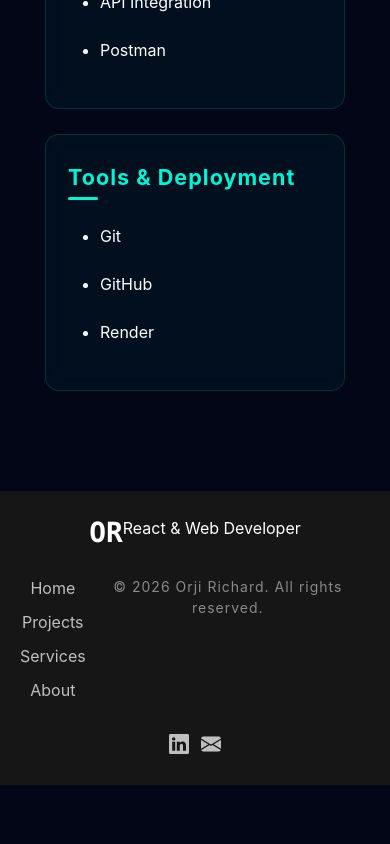
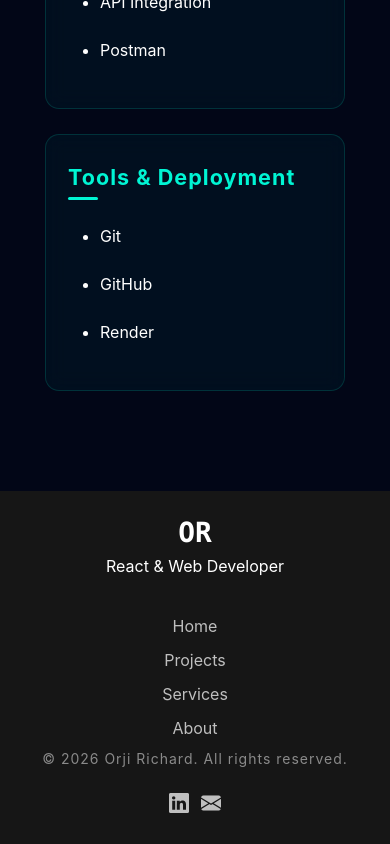
Before and after one commit to richardchukwuemeke189-spec/official_portfolio, a React (Vite) app in the folder app/: page / in a window 390 px wide. Shown: the part 3552-4396 px from the top of the page. Before the commit the page ends 4337 px from the top, so only its background shows below. Built offline with nearby package versions, Linux system fonts and the light colour scheme.

Commit message:
updated footer

```diff
--- a/app/src/components/Footer.jsx
+++ b/app/src/components/Footer.jsx
@@ -11,7 +11,7 @@ function Footer() {
         {/* LEFT */}
         <div className="footer-left">
           <h1>OR</h1>
-          <br />
+
           <p>React & Web Developer</p>
         </div>
 
--- a/app/src/styles/footer.css
+++ b/app/src/styles/footer.css
@@ -83,7 +83,7 @@
   .footer-center,
   .footer-right {
     width: 100%;
-    display: flex;
+    /* display: flex; */
     justify-content: center;
   }
 
```
